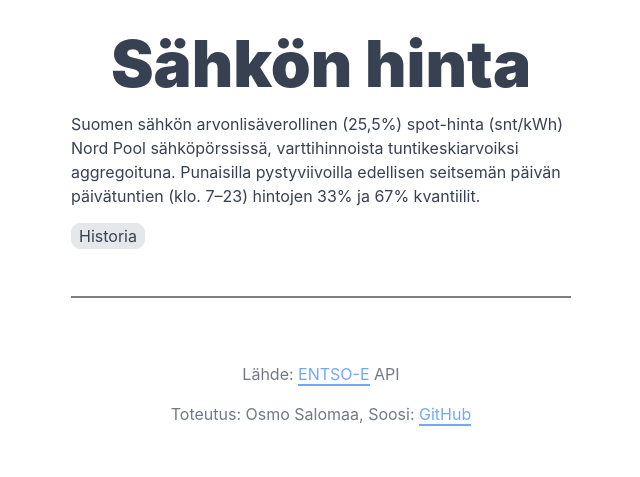
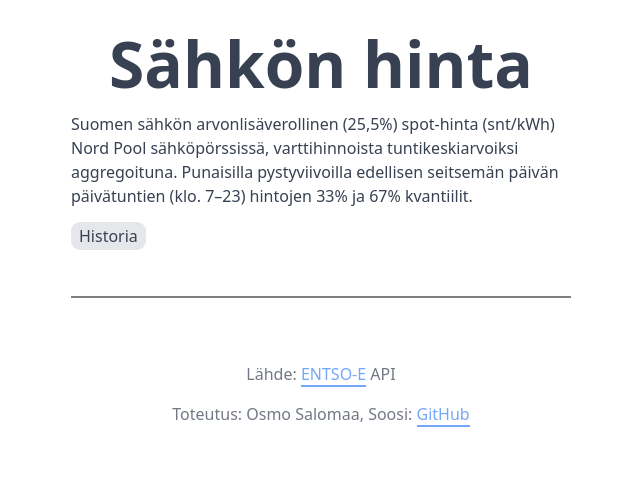
Before and after one commit to otsaloma/electricity-price-chart, a plain HTML site: page index.html in a window 1280 px wide. Shown: the whole page, without its empty margins (319-959 px from the left). Drawn offline with Linux system fonts and the light colour scheme; no server answers.

Commit message:
Simplify font stack

```diff
--- a/style.css
+++ b/style.css
@@ -6,20 +6,7 @@
   --color-link: #3b82f6;
   --color-ref:  rgba(239, 68, 68, 0.7);
   --color-text: #374151;
-  --font-family-sans-serif: "Avenir Next",
-                            -apple-system,
-                            "BlinkMacSystemFont",
-                            "Segoe UI",
-                            "Cantarell",
-                            "Ubuntu",
-                            "Oxygen",
-                            "Oxygen-Sans",
-                            "Roboto",
-                            "Droid Sans",
-                            "Open Sans",
-                            "Noto Sans",
-                            sans-serif;
-
+  --font-family-sans-serif: "Avenir Next", system-ui, sans-serif;
   --font-size-h1: 4rem;
   --font-size-main: 16px;
   --height-bar: 36px;
```
